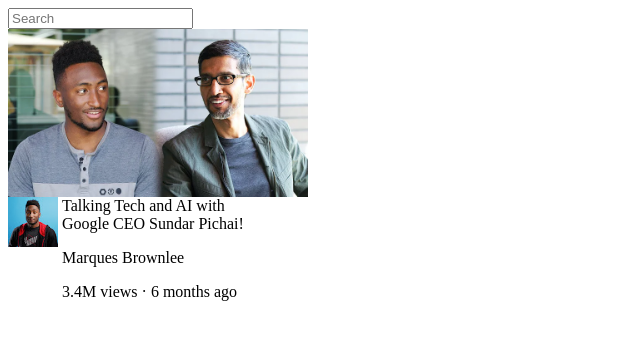
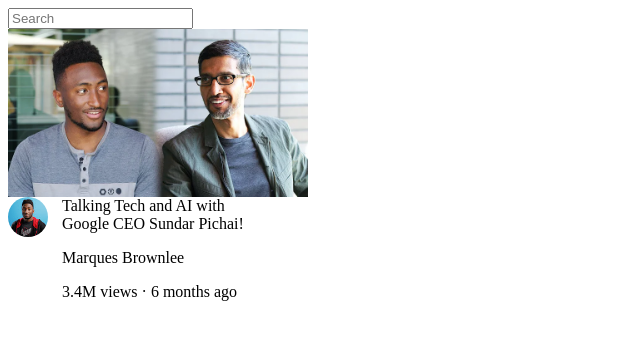
Before and after one commit to amanullah01/html-css-course, a plain HTML site: page youtube/index.html in a window 1280 px wide. Shown: the whole page, without its empty margins (0-640 px from the left). Drawn offline with Linux system fonts and the light colour scheme.

Commit message:
channel picture round

```diff
--- a/youtube/css/style.css
+++ b/youtube/css/style.css
@@ -23,7 +23,8 @@
   vertical-align: top;
 }
 .profile-picture {
-  width: 100%;
+  width: 40px;
+  border-radius: 50px;
 }
 
 .video-info {
```
